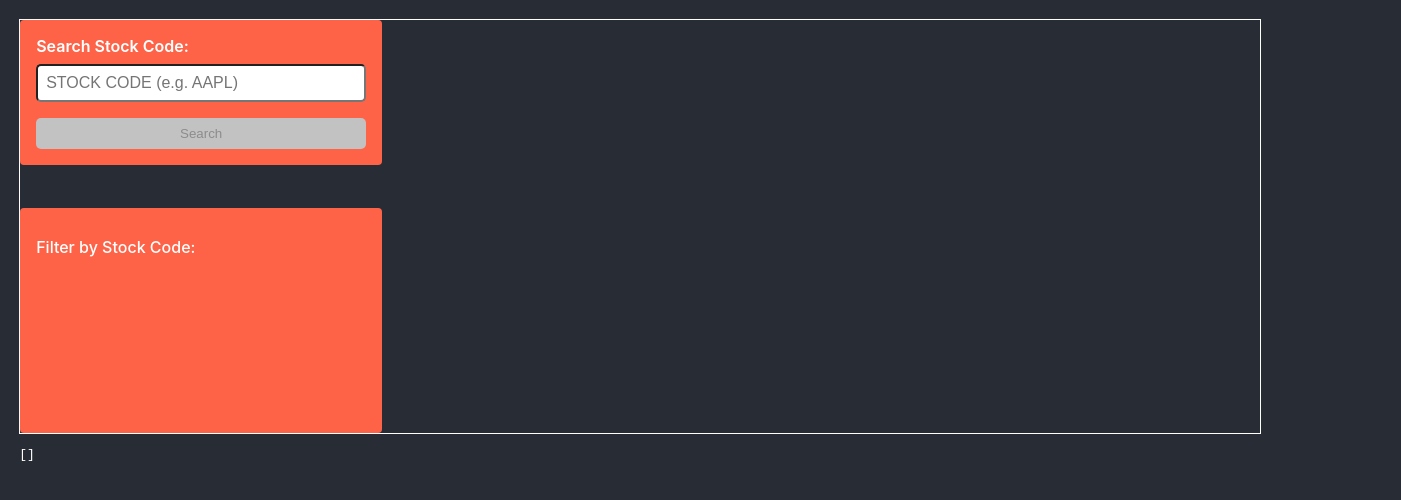
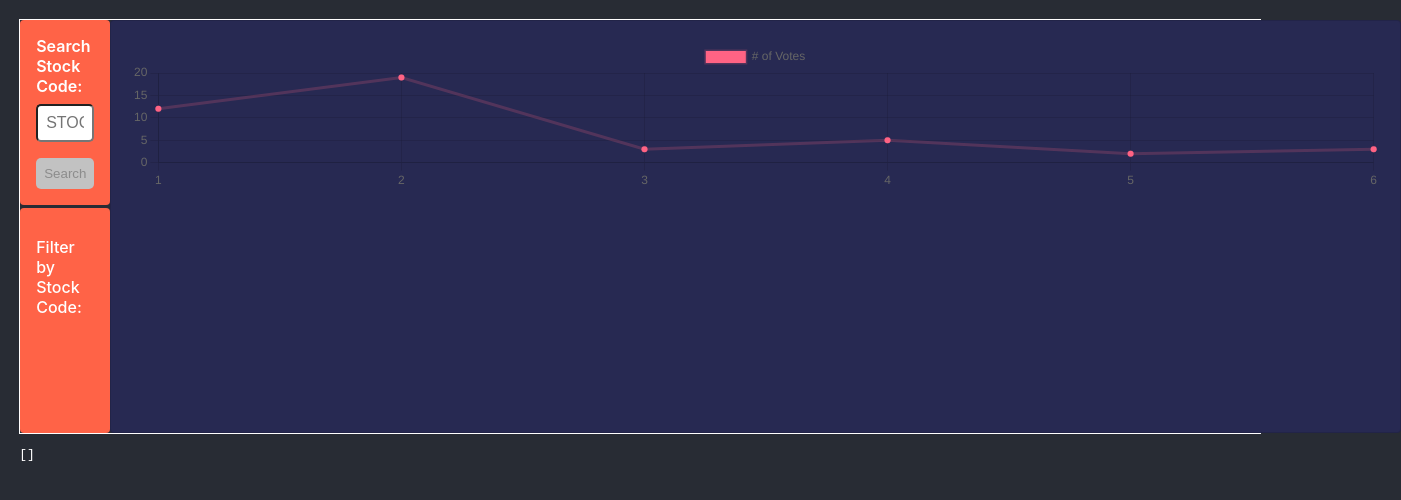
Before and after one commit to tuf75588/50-React-Projects-Part1, a React (Create React App) app in the folder metrics-dashboard/: page / in a window 1280 px wide. Shown: the top 500 px of the page, 1401 px wide, since content can reach past the window. Built offline with nearby package versions, Linux system fonts and the light colour scheme; the HTML template or start-up script is replaced by a standard one.

Commit message:
example graph rendered with placeholer data

```diff
--- /dev/null
+++ b/metrics-dashboard/src/css/StockChart.css
@@ -0,0 +1,28 @@
+.card-container-graph .card canvas {
+  width: 1249px;
+  height: 624px;
+  display: block;
+}
+
+.card-body {
+  flex: 1 1 auto;
+  padding: 1.25rem;
+}
+
+.card {
+  position: relative;
+  display: -ms-flexbox;
+  display: flex;
+  -ms-flex-direction: column;
+  flex-direction: column;
+  min-width: 0;
+  word-wrap: break-word;
+  background-color: #fff;
+  background-clip: border-box;
+  border: 1px solid rgba(0, 0, 0, 0.125);
+  border-radius: 0.25rem;
+}
+.card-container-graph {
+  background-color: #272952;
+  height: 100%;
+}
--- a/metrics-dashboard/src/shared/stock-chart.tsx
+++ b/metrics-dashboard/src/shared/stock-chart.tsx
@@ -1,11 +1,44 @@
-import React, { useEffect, useRef } from 'react';
+import React from 'react';
 
-function StockChart(): JSX.Element {
-  const canvasRef = useRef(null);
-  useEffect(() => {});
+import { Line } from 'react-chartjs-2';
+import '../css/StockChart.css';
+const data = {
+  labels: ['1', '2', '3', '4', '5', '6'],
+  datasets: [
+    {
+      label: '# of Votes',
+      data: [12, 19, 3, 5, 2, 3],
+      fill: false,
+      backgroundColor: 'rgb(255, 99, 132)',
+      borderColor: 'rgba(255, 99, 132, 0.2)',
+    },
+  ],
+};
+
+const options = {
+  scales: {
+    yAxes: [
+      {
+        ticks: {
+          beginAtZero: true,
+        },
+      },
+    ],
+  },
+};
+
+function StockChart({ graphData }: any): JSX.Element {
   return (
-    <div className="card-container-graph card">
-      <canvas ref={canvasRef} />
+    <div className="card-container-graph graph card">
+      <div className="card-body">
+        <Line
+          type="line"
+          data={data}
+          options={options}
+          width={1249}
+          className="line-graph"
+        />
+      </div>
     </div>
   );
 }
```
